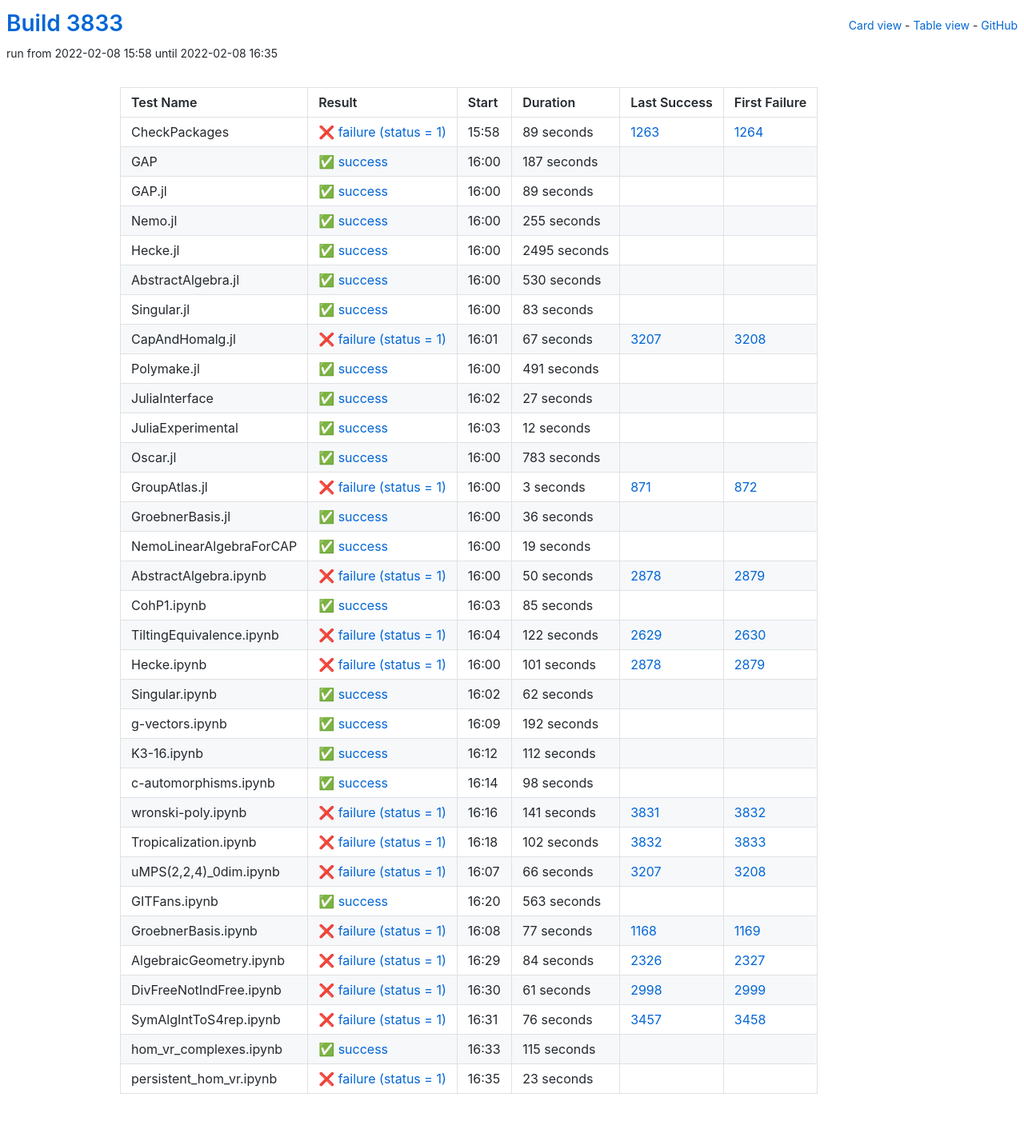
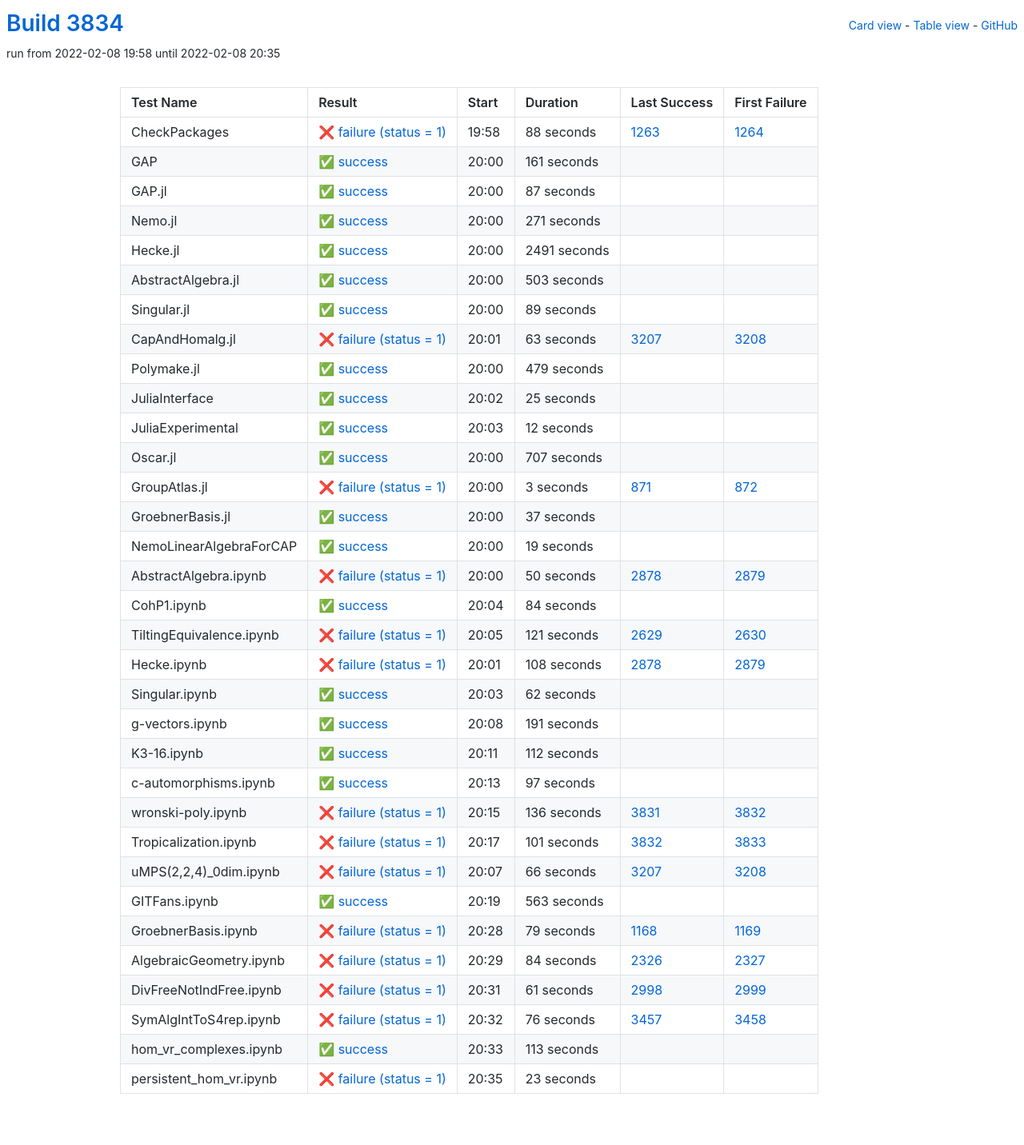
Before and after one commit to oscar-system/oscar-ci-status-stable, a Jekyll site: the page built from table.html, in a window 1280 px wide. Shown: the whole page at 80% size. Built offline with Jekyll 4.4.1, drawn with Linux system fonts in a browser that asks for light colours.

Commit message:
Build #3834

```diff
--- a/_data/ci.yml
+++ b/_data/ci.yml
@@ -1,6 +1,6 @@
 ---
-build: 3833
-build_url: https://oscarci.mathematik.uni-kl.de/job/oscar-stable/3833/
+build: 3834
+build_url: https://oscarci.mathematik.uni-kl.de/job/oscar-stable/3834/
 job: oscar-stable
 organization: oscar-system
 repo: oscar-ci-status-stable
@@ -8,32 +8,80 @@ repourl: https://github.com/oscar-system/oscar-ci-status-stable
 tests:
 - name: CheckPackages
   id: checkpackages
-  log: https://oscarci.mathematik.uni-kl.de/job/oscar-stable/3833/artifact/logs/build-3833/CheckPackages.log
-  start: 2022-02-08 15:58
+  log: https://oscarci.mathematik.uni-kl.de/job/oscar-stable/3834/artifact/logs/build-3834/CheckPackages.log
+  start: 2022-02-08 19:58
   success: false
   exitcode: 1
   status: failure
-  duration: 89
+  duration: 88
   last_success: 1263
   last_success_url: https://oscarci.mathematik.uni-kl.de/job/oscar-stable/1263/
   first_failure: 1264
   first_failure_url: https://oscarci.mathematik.uni-kl.de/job/oscar-stable/1264/
 - name: GAP
   id: gap
-  log: https://oscarci.mathematik.uni-kl.de/job/oscar-stable/3833/artifact/logs/build-3833/GAP.log
-  start: 2022-02-08 16:00
+  log: https://oscarci.mathematik.uni-kl.de/job/oscar-stable/3834/artifact/logs/build-3834/GAP.log
+  start: 2022-02-08 20:00
   success: true
   exitcode: 0
   status: success
-  duration: 187
+  duration: 161
   last_success: false
   last_success_url:
   first_failure: false
   first_failure_url:
 - name: GAP.jl
   id: gap-jl
-  log: https://oscarci.mathematik.uni-kl.de/job/oscar-stable/3833/artifact/logs/build-3833/GAP.jl.log
-  start: 2022-02-08 16:00
+  log: https://oscarci.mathematik.uni-kl.de/job/oscar-stable/3834/artifact/logs/build-3834/GAP.jl.log
+  start: 2022-02-08 20:00
+  success: true
+  exitcode: 0
+  status: success
+  duration: 87
+  last_success: false
+  last_success_url:
+  first_failure: false
+  first_failure_url:
+- name: Nemo.jl
+  id: nemo-jl
+  log: https://oscarci.mathematik.uni-kl.de/job/oscar-stable/3834/artifact/logs/build-3834/Nemo.jl.log
+  start: 2022-02-08 20:00
+  success: true
+  exitcode: 0
+  status: success
+  duration: 271
+  last_success: false
+  last_success_url:
+  first_failure: false
+  first_failure_url:
+- name: Hecke.jl
+  id: hecke-jl
+  log: https://oscarci.mathematik.uni-kl.de/job/oscar-stable/3834/artifact/logs/build-3834/Hecke.jl.log
+  start: 2022-02-08 20:00
+  success: true
+  exitcode: 0
+  status: success
+  duration: 2491
+  last_success: false
+  last_success_url:
+  first_failure: false
+  first_failure_url:
+- name: AbstractAlgebra.jl
+  id: abstractalgebra-jl
+  log: https://oscarci.mathematik.uni-kl.de/job/oscar-stable/3834/artifact/logs/build-3834/AbstractAlgebra.jl.log
+  start: 2022-02-08 20:00
+  success: true
+  exitcode: 0
+  status: success
+  duration: 503
+  last_success: false
+  last_success_url:
+  first_failure: false
+  first_failure_url:
+- name: Singular.jl
+  id: singular-jl
+  log: https://oscarci.mathematik.uni-kl.de/job/oscar-stable/3834/artifact/logs/build-3834/Singular.jl.log
+  start: 2022-02-08 20:00
   success: true
   exitcode: 0
   status: success
@@ -42,94 +90,46 @@ tests:
   last_success_url:
   first_failure: false
   first_failure_url:
-- name: Nemo.jl
-  id: nemo-jl
-  log: https://oscarci.mathematik.uni-kl.de/job/oscar-stable/3833/artifact/logs/build-3833/Nemo.jl.log
-  start: 2022-02-08 16:00
-  success: true
-  exitcode: 0
-  status: success
-  duration: 255
-  last_success: false
-  last_success_url:
-  first_failure: false
-  first_failure_url:
-- name: Hecke.jl
-  id: hecke-jl
-  log: https://oscarci.mathematik.uni-kl.de/job/oscar-stable/3833/artifact/logs/build-3833/Hecke.jl.log
-  start: 2022-02-08 16:00
-  success: true
-  exitcode: 0
-  status: success
-  duration: 2495
-  last_success: false
-  last_success_url:
-  first_failure: false
-  first_failure_url:
-- name: AbstractAlgebra.jl
-  id: abstractalgebra-jl
-  log: https://oscarci.mathematik.uni-kl.de/job/oscar-stable/3833/artifact/logs/build-3833/AbstractAlgebra.jl.log
-  start: 2022-02-08 16:00
-  success: true
-  exitcode: 0
-  status: success
-  duration: 530
-  last_success: false
-  last_success_url:
-  first_failure: false
-  first_failure_url:
-- name: Singular.jl
-  id: singular-jl
-  log: https://oscarci.mathematik.uni-kl.de/job/oscar-stable/3833/artifact/logs/build-3833/Singular.jl.log
-  start: 2022-02-08 16:00
-  success: true
-  exitcode: 0
-  status: success
-  duration: 83
-  last_success: false
-  last_success_url:
-  first_failure: false
-  first_failure_url:
 - name: CapAndHomalg.jl
   id: capandhomalg-jl
-  log: https://oscarci.mathematik.uni-kl.de/job/oscar-stable/3833/artifact/logs/build-3833/CapAndHomalg.jl.log
-  start: 2022-02-08 16:01
+  log: https://oscarci.mathematik.uni-kl.de/job/oscar-stable/3834/artifact/logs/build-3834/CapAndHomalg.jl.log
+  start: 2022-02-08 20:01
   success: false
   exitcode: 1
   status: failure
-  duration: 67
+  duration: 63
   last_success: 3207
   last_success_url: https://oscarci.mathematik.uni-kl.de/job/oscar-stable/3207/
   first_failure: 3208
   first_failure_url: https://oscarci.mathematik.uni-kl.de/job/oscar-stable/3208/
 - name: Polymake.jl
   id: polymake-jl
-  log: https://oscarci.mathematik.uni-kl.de/job/oscar-stable/3833/artifact/logs/build-3833/Polymake.jl.log
-  start: 2022-02-08 16:00
+  log: https://oscarci.mathematik.uni-kl.de/job/oscar-stable/3834/artifact/logs/build-3834/Polymake.jl.log
+  start: 2022-02-08 20:00
   success: true
   exitcode: 0
   status: success
-  duration: 491
+  duration: 479
   last_success: false
   last_success_url:
   first_failure: false
   first_failure_url:
 - name: JuliaInterface
   id: juliainterface
-  log: https://oscarci.mathematik.uni-kl.de/job/oscar-stable/3833/artifact/logs/build-3833/JuliaInterface.log
-  start: 2022-02-08 16:02
+  log: https://oscarci.mathematik.uni-kl.de/job/oscar-stable/3834/artifact/logs/build-3834/JuliaInterface.log
+  start: 2022-02-08 20:02
   success: true
   exitcode: 0
   status: success
-  duration: 27
+  duration: 25
   last_success: false
   last_success_url:
   first_failure: false
   first_failure_url:
 - name: JuliaExperimental
   id: juliaexperimental
-  log: https://oscarci.mathematik.uni-kl.de/job/oscar-stable/3833/artifact/logs/build-3833/JuliaExperimental.log
-  start: 2022-02-08 16:03
+  log: https://oscarci.mathematik.uni-kl.de/job/oscar-stable/3834/artifact/logs/build-3834/JuliaExperimental.log
+  start: 2022-02-08 20:03
   success: true
   exitcode: 0
   status: success
@@ -140,20 +140,20 @@ tests:
   first_failure_url:
 - name: Oscar.jl
   id: oscar-jl
-  log: https://oscarci.mathematik.uni-kl.de/job/oscar-stable/3833/artifact/logs/build-3833/Oscar.jl.log
-  start: 2022-02-08 16:00
+  log: https://oscarci.mathematik.uni-kl.de/job/oscar-stable/3834/artifact/logs/build-3834/Oscar.jl.log
+  start: 2022-02-08 20:00
   success: true
   exitcode: 0
   status: success
-  duration: 783
+  duration: 707
   last_success: false
   last_success_url:
   first_failure: false
   first_failure_url:
 - name: GroupAtlas.jl
   id: groupatlas-jl
-  log: https://oscarci.mathematik.uni-kl.de/job/oscar-stable/3833/artifact/logs/build-3833/GroupAtlas.jl.log
-  start: 2022-02-08 16:00
+  log: https://oscarci.mathematik.uni-kl.de/job/oscar-stable/3834/artifact/logs/build-3834/GroupAtlas.jl.log
+  start: 2022-02-08 20:00
   success: false
   exitcode: 1
   status: failure
@@ -164,20 +164,20 @@ tests:
   first_failure_url: https://oscarci.mathematik.uni-kl.de/job/oscar-stable/872/
 - name: GroebnerBasis.jl
   id: groebnerbasis-jl
-  log: https://oscarci.mathematik.uni-kl.de/job/oscar-stable/3833/artifact/logs/build-3833/GroebnerBasis.jl.log
-  start: 2022-02-08 16:00
+  log: https://oscarci.mathematik.uni-kl.de/job/oscar-stable/3834/artifact/logs/build-3834/GroebnerBasis.jl.log
+  start: 2022-02-08 20:00
   success: true
   exitcode: 0
   status: success
-  duration: 36
+  duration: 37
   last_success: false
   last_success_url:
   first_failure: false
   first_failure_url:
 - name: NemoLinearAlgebraForCAP
   id: nemolinearalgebraforcap
-  log: https://oscarci.mathematik.uni-kl.de/job/oscar-stable/3833/artifact/logs/build-3833/NemoLinearAlgebraForCAP.log
-  start: 2022-02-08 16:00
+  log: https://oscarci.mathematik.uni-kl.de/job/oscar-stable/3834/artifact/logs/build-3834/NemoLinearAlgebraForCAP.log
+  start: 2022-02-08 20:00
   success: true
   exitcode: 0
   status: success
@@ -188,8 +188,8 @@ tests:
   first_failure_url:
 - name: AbstractAlgebra.ipynb
   id: abstractalgebra-ipynb
-  log: https://oscarci.mathematik.uni-kl.de/job/oscar-stable/3833/artifact/logs/build-3833/AbstractAlgebra.ipynb.log
-  start: 2022-02-08 16:00
+  log: https://oscarci.mathematik.uni-kl.de/job/oscar-stable/3834/artifact/logs/build-3834/AbstractAlgebra.ipynb.log
+  start: 2022-02-08 20:00
   success: false
   exitcode: 1
   status: failure
@@ -200,44 +200,44 @@ tests:
   first_failure_url: https://oscarci.mathematik.uni-kl.de/job/oscar-stable/2879/
 - name: CohP1.ipynb
   id: cohp1-ipynb
-  log: https://oscarci.mathematik.uni-kl.de/job/oscar-stable/3833/artifact/logs/build-3833/CohP1.ipynb.log
-  start: 2022-02-08 16:03
+  log: https://oscarci.mathematik.uni-kl.de/job/oscar-stable/3834/artifact/logs/build-3834/CohP1.ipynb.log
+  start: 2022-02-08 20:04
   success: true
   exitcode: 0
   status: success
-  duration: 85
+  duration: 84
   last_success: false
   last_success_url:
   first_failure: false
   first_failure_url:
 - name: TiltingEquivalence.ipynb
   id: tiltingequivalence-ipynb
-  log: https://oscarci.mathematik.uni-kl.de/job/oscar-stable/3833/artifact/logs/build-3833/TiltingEquivalence.ipynb.log
-  start: 2022-02-08 16:04
+  log: https://oscarci.mathematik.uni-kl.de/job/oscar-stable/3834/artifact/logs/build-3834/TiltingEquivalence.ipynb.log
+  start: 2022-02-08 20:05
   success: false
   exitcode: 1
   status: failure
-  duration: 122
+  duration: 121
   last_success: 2629
   last_success_url: https://oscarci.mathematik.uni-kl.de/job/oscar-stable/2629/
   first_failure: 2630
   first_failure_url: https://oscarci.mathematik.uni-kl.de/job/oscar-stable/2630/
 - name: Hecke.ipynb
   id: hecke-ipynb
-  log: https://oscarci.mathematik.uni-kl.de/job/oscar-stable/3833/artifact/logs/build-3833/Hecke.ipynb.log
-  start: 2022-02-08 16:00
+  log: https://oscarci.mathematik.uni-kl.de/job/oscar-stable/3834/artifact/logs/build-3834/Hecke.ipynb.log
+  start: 2022-02-08 20:01
   success: false
   exitcode: 1
   status: failure
-  duration: 101
+  duration: 108
   last_success: 2878
   last_success_url: https://oscarci.mathematik.uni-kl.de/job/oscar-stable/2878/
   first_failure: 2879
   first_failure_url: https://oscarci.mathematik.uni-kl.de/job/oscar-stable/2879/
 - name: Singular.ipynb
   id: singular-ipynb
-  log: https://oscarci.mathematik.uni-kl.de/job/oscar-stable/3833/artifact/logs/build-3833/Singular.ipynb.log
-  start: 2022-02-08 16:02
+  log: https://oscarci.mathematik.uni-kl.de/job/oscar-stable/3834/artifact/logs/build-3834/Singular.ipynb.log
+  start: 2022-02-08 20:03
   success: true
   exitcode: 0
   status: success
@@ -248,20 +248,20 @@ tests:
   first_failure_url:
 - name: g-vectors.ipynb
   id: g-vectors-ipynb
-  log: https://oscarci.mathematik.uni-kl.de/job/oscar-stable/3833/artifact/logs/build-3833/g-vectors.ipynb.log
-  start: 2022-02-08 16:09
+  log: https://oscarci.mathematik.uni-kl.de/job/oscar-stable/3834/artifact/logs/build-3834/g-vectors.ipynb.log
+  start: 2022-02-08 20:08
   success: true
   exitcode: 0
   status: success
-  duration: 192
+  duration: 191
   last_success: false
   last_success_url:
   first_failure: false
   first_failure_url:
 - name: K3-16.ipynb
   id: k3-16-ipynb
-  log: https://oscarci.mathematik.uni-kl.de/job/oscar-stable/3833/artifact/logs/build-3833/K3-16.ipynb.log
-  start: 2022-02-08 16:12
+  log: https://oscarci.mathematik.uni-kl.de/job/oscar-stable/3834/artifact/logs/build-3834/K3-16.ipynb.log
+  start: 2022-02-08 20:11
   success: true
   exitcode: 0
   status: success
@@ -272,44 +272,44 @@ tests:
   first_failure_url:
 - name: c-automorphisms.ipynb
   id: c-automorphisms-ipynb
-  log: https://oscarci.mathematik.uni-kl.de/job/oscar-stable/3833/artifact/logs/build-3833/c-automorphisms.ipynb.log
-  start: 2022-02-08 16:14
+  log: https://oscarci.mathematik.uni-kl.de/job/oscar-stable/3834/artifact/logs/build-3834/c-automorphisms.ipynb.log
+  start: 2022-02-08 20:13
   success: true
   exitcode: 0
   status: success
-  duration: 98
+  duration: 97
   last_success: false
   last_success_url:
   first_failure: false
   first_failure_url:
 - name: wronski-poly.ipynb
   id: wronski-poly-ipynb
-  log: https://oscarci.mathematik.uni-kl.de/job/oscar-stable/3833/artifact/logs/build-3833/wronski-poly.ipynb.log
-  start: 2022-02-08 16:16
+  log: https://oscarci.mathematik.uni-kl.de/job/oscar-stable/3834/artifact/logs/build-3834/wronski-poly.ipynb.log
+  start: 2022-02-08 20:15
   success: false
   exitcode: 1
   status: failure
-  duration: 141
+  duration: 136
   last_success: 3831
   last_success_url: https://oscarci.mathematik.uni-kl.de/job/oscar-stable/3831/
   first_failure: 3832
   first_failure_url: https://oscarci.mathematik.uni-kl.de/job/oscar-stable/3832/
 - name: Tropicalization.ipynb
   id: tropicalization-ipynb
-  log: https://oscarci.mathematik.uni-kl.de/job/oscar-stable/3833/artifact/logs/build-3833/Tropicalization.ipynb.log
-  start: 2022-02-08 16:18
+  log: https://oscarci.mathematik.uni-kl.de/job/oscar-stable/3834/artifact/logs/build-3834/Tropicalization.ipynb.log
+  start: 2022-02-08 20:17
   success: false
   exitcode: 1
   status: failure
-  duration: 102
+  duration: 101
   last_success: 3832
   last_success_url: https://oscarci.mathematik.uni-kl.de/job/oscar-stable/3832/
   first_failure: 3833
   first_failure_url: https://oscarci.mathematik.uni-kl.de/job/oscar-stable/3833/
 - name: uMPS(2,2,4)_0dim.ipynb
   id: umps-2-2-4-0dim-ipynb
-  log: https://oscarci.mathematik.uni-kl.de/job/oscar-stable/3833/artifact/logs/build-3833/uMPS-2-2-4-_0dim.ipynb.log
-  start: 2022-02-08 16:07
+  log: https://oscarci.mathematik.uni-kl.de/job/oscar-stable/3834/artifact/logs/build-3834/uMPS-2-2-4-_0dim.ipynb.log
+  start: 2022-02-08 20:07
   success: false
   exitcode: 1
   status: failure
@@ -320,8 +320,8 @@ tests:
   first_failure_url: https://oscarci.mathematik.uni-kl.de/job/oscar-stable/3208/
 - name: GITFans.ipynb
   id: gitfans-ipynb
-  log: https://oscarci.mathematik.uni-kl.de/job/oscar-stable/3833/artifact/logs/build-3833/GITFans.ipynb.log
-  start: 2022-02-08 16:20
+  log: https://oscarci.mathematik.uni-kl.de/job/oscar-stable/3834/artifact/logs/build-3834/GITFans.ipynb.log
+  start: 2022-02-08 20:19
   success: true
   exitcode: 0
   status: success
@@ -332,20 +332,20 @@ tests:
   first_failure_url:
 - name: GroebnerBasis.ipynb
   id: groebnerbasis-ipynb
-  log: https://oscarci.mathematik.uni-kl.de/job/oscar-stable/3833/artifact/logs/build-3833/GroebnerBasis.ipynb.log
-  start: 2022-02-08 16:08
+  log: https://oscarci.mathematik.uni-kl.de/job/oscar-stable/3834/artifact/logs/build-3834/GroebnerBasis.ipynb.log
+  start: 2022-02-08 20:28
   success: false
   exitcode: 1
   status: failure
-  duration: 77
+  duration: 79
   last_success: 1168
   last_success_url: https://oscarci.mathematik.uni-kl.de/job/oscar-stable/1168/
   first_failure: 1169
   first_failure_url: https://oscarci.mathematik.uni-kl.de/job/oscar-stable/1169/
 - name: AlgebraicGeometry.ipynb
   id: algebraicgeometry-ipynb
-  log: https://oscarci.mathematik.uni-kl.de/job/oscar-stable/3833/artifact/logs/build-3833/AlgebraicGeometry.ipynb.log
-  start: 2022-02-08 16:29
+  log: https://oscarci.mathematik.uni-kl.de/job/oscar-stable/3834/artifact/logs/build-3834/AlgebraicGeometry.ipynb.log
+  start: 2022-02-08 20:29
   success: false
   exitcode: 1
   status: failure
@@ -356,8 +356,8 @@ tests:
   first_failure_url: https://oscarci.mathematik.uni-kl.de/job/oscar-stable/2327/
 - name: DivFreeNotIndFree.ipynb
   id: divfreenotindfree-ipynb
-  log: https://oscarci.mathematik.uni-kl.de/job/oscar-stable/3833/artifact/logs/build-3833/DivFreeNotIndFree.ipynb.log
-  start: 2022-02-08 16:30
+  log: https://oscarci.mathematik.uni-kl.de/job/oscar-stable/3834/artifact/logs/build-3834/DivFreeNotIndFree.ipynb.log
+  start: 2022-02-08 20:31
   success: false
   exitcode: 1
   status: failure
@@ -368,8 +368,8 @@ tests:
   first_failure_url: https://oscarci.mathematik.uni-kl.de/job/oscar-stable/2999/
 - name: SymAlgIntToS4rep.ipynb
   id: symalginttos4rep-ipynb
-  log: https://oscarci.mathematik.uni-kl.de/job/oscar-stable/3833/artifact/logs/build-3833/SymAlgIntToS4rep.ipynb.log
-  start: 2022-02-08 16:31
+  log: https://oscarci.mathematik.uni-kl.de/job/oscar-stable/3834/artifact/logs/build-3834/SymAlgIntToS4rep.ipynb.log
+  start: 2022-02-08 20:32
   success: false
   exitcode: 1
   status: failure
@@ -380,20 +380,20 @@ tests:
   first_failure_url: https://oscarci.mathematik.uni-kl.de/job/oscar-stable/3458/
 - name: hom_vr_complexes.ipynb
   id: hom-vr-complexes-ipynb
-  log: https://oscarci.mathematik.uni-kl.de/job/oscar-stable/3833/artifact/logs/build-3833/hom_vr_complexes.ipynb.log
-  start: 2022-02-08 16:33
+  log: https://oscarci.mathematik.uni-kl.de/job/oscar-stable/3834/artifact/logs/build-3834/hom_vr_complexes.ipynb.log
+  start: 2022-02-08 20:33
   success: true
   exitcode: 0
   status: success
-  duration: 115
+  duration: 113
   last_success: false
   last_success_url:
   first_failure: false
   first_failure_url:
 - name: persistent_hom_vr.ipynb
   id: persistent-hom-vr-ipynb
-  log: https://oscarci.mathematik.uni-kl.de/job/oscar-stable/3833/artifact/logs/build-3833/persistent_hom_vr.ipynb.log
-  start: 2022-02-08 16:35
+  log: https://oscarci.mathematik.uni-kl.de/job/oscar-stable/3834/artifact/logs/build-3834/persistent_hom_vr.ipynb.log
+  start: 2022-02-08 20:35
   success: false
   exitcode: 1
   status: failure
```
Also changed, not shown: README.md.
